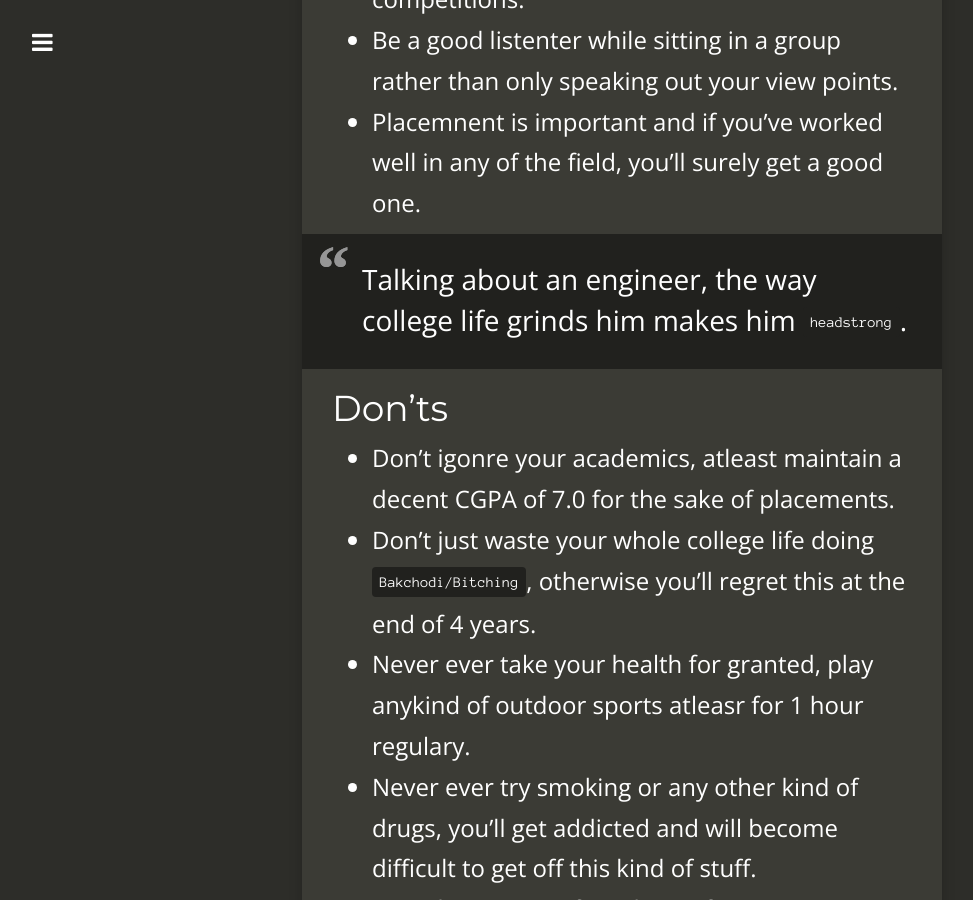
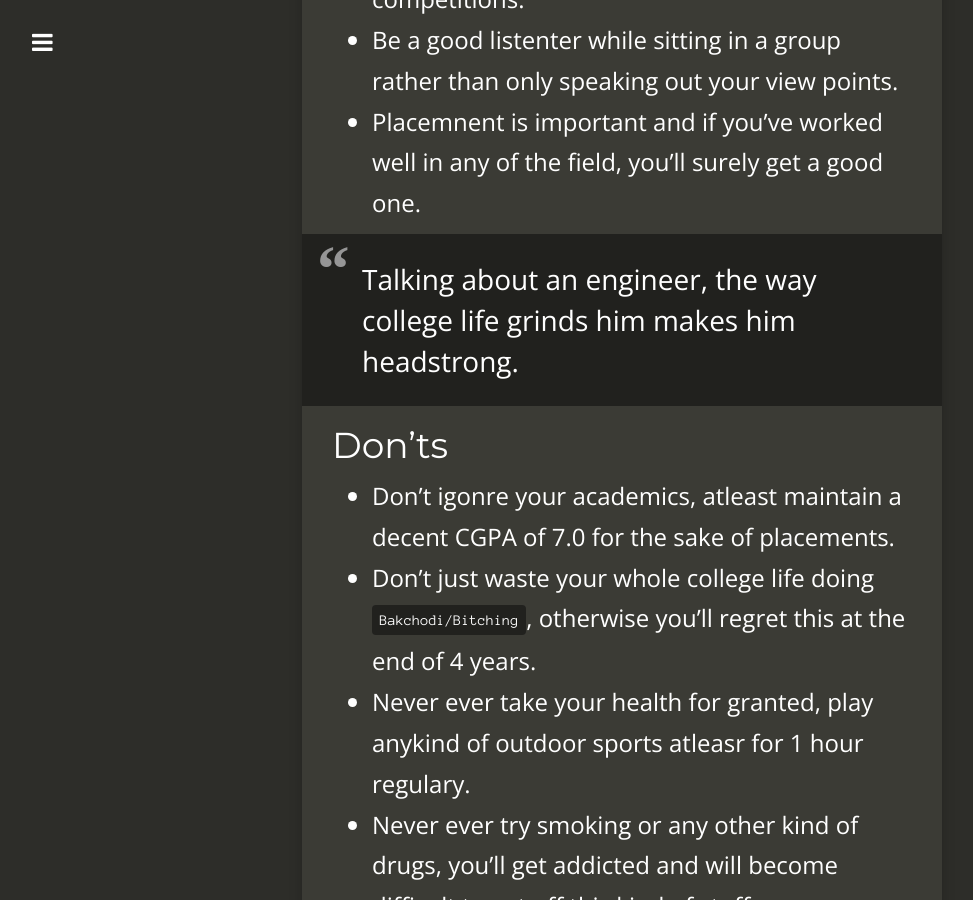
Before and after one commit to sachdevarobin/sachdevarobin.github.io, a Jekyll site: the page built from _posts/2014-06-08-using-thumbnails.md, in a window 1280 px wide and 900 px high, scrolled down 2188 px. Shown: the whole window, without its empty margins (18-991 px from the left). Built offline with Jekyll 4.4.1, drawn with Linux system fonts in a browser that asks for light colours; nearby versions of some CDN libraries; comment, search, counter and statistics services are not loaded.

Commit message:
initial commit

```diff
--- a/_posts/2014-06-08-using-thumbnails.md
+++ b/_posts/2014-06-08-using-thumbnails.md
@@ -36,8 +36,7 @@ What I've seen during this beautiful journey is people just start with one thing
 
 
 
-> Talking about an engineer, the way college life grinds him makes him
- `headstrong`.
+> Talking about an engineer, the way college life grinds him makes him headstrong.
 
 ## Don'ts
 
@@ -46,7 +45,7 @@ What I've seen during this beautiful journey is people just start with one thing
  - Never ever take your health for granted, play anykind of outdoor sports atleasr for 1 hour regulary.
  - Never ever try smoking or any other kind of drugs, you'll get addicted and will become difficult to get off this kind of stuff.
  - Don't betray your friends just for your own benifits.
- -
+
 
 
 [1]: http://jekyllrb.com/docs/frontmatter/
```
